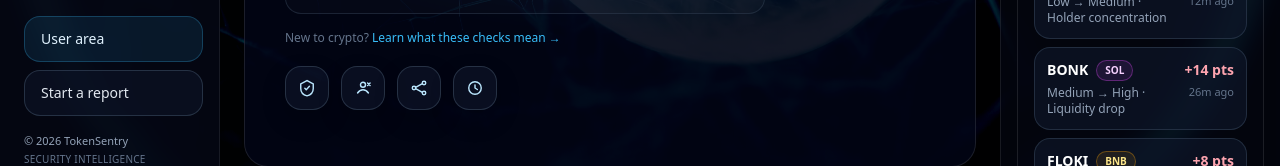
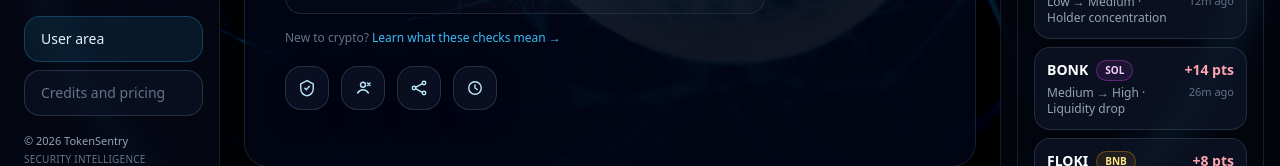
Before and after one commit to PrunyTH/TokenSentry, a Next.js app: page / in a window 1280 px wide. Shown: the part 613-779 px from the top of the page. Built offline with nearby package versions, Linux system fonts and the light colour scheme; no server answers.

Commit message:
Make pricing tile non-clickable

```diff
--- a/app/layout.tsx
+++ b/app/layout.tsx
@@ -110,12 +110,12 @@ export default function RootLayout({
               >
                 User area
               </a>
-              <a
-                href="/report"
-                className="block rounded-2xl border border-slate-700/70 bg-slate-900/55 px-4 py-3 text-sm text-slate-200 transition-colors hover:border-slate-500 hover:text-white"
+              <div
+                aria-disabled="true"
+                className="block cursor-default rounded-2xl border border-slate-700/70 bg-slate-900/55 px-4 py-3 text-sm text-slate-500"
               >
-                Start a report
-              </a>
+                Credits and pricing
+              </div>
             </div>
             <p className="text-[11px] text-slate-400 leading-relaxed">© {new Date().getFullYear()} TokenSentry</p>
             <p className="text-[10px] text-slate-500 mt-0.5 tracking-wide uppercase">Security Intelligence</p>
```
